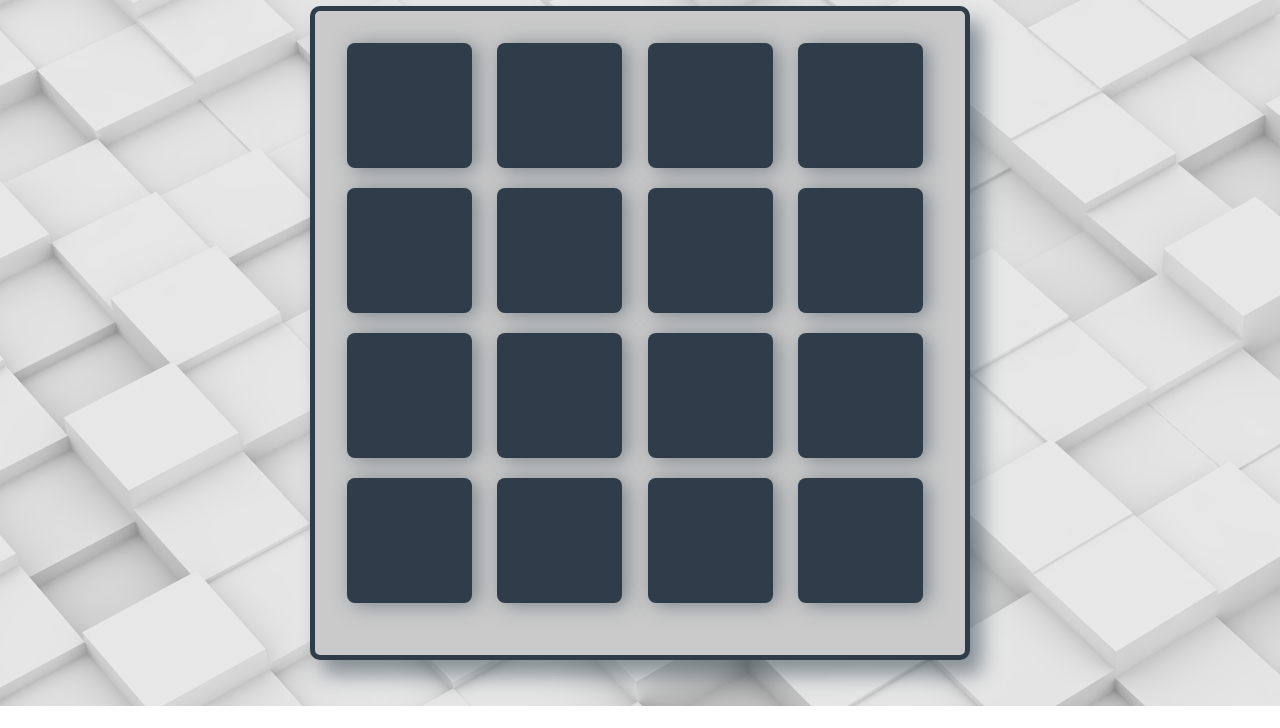
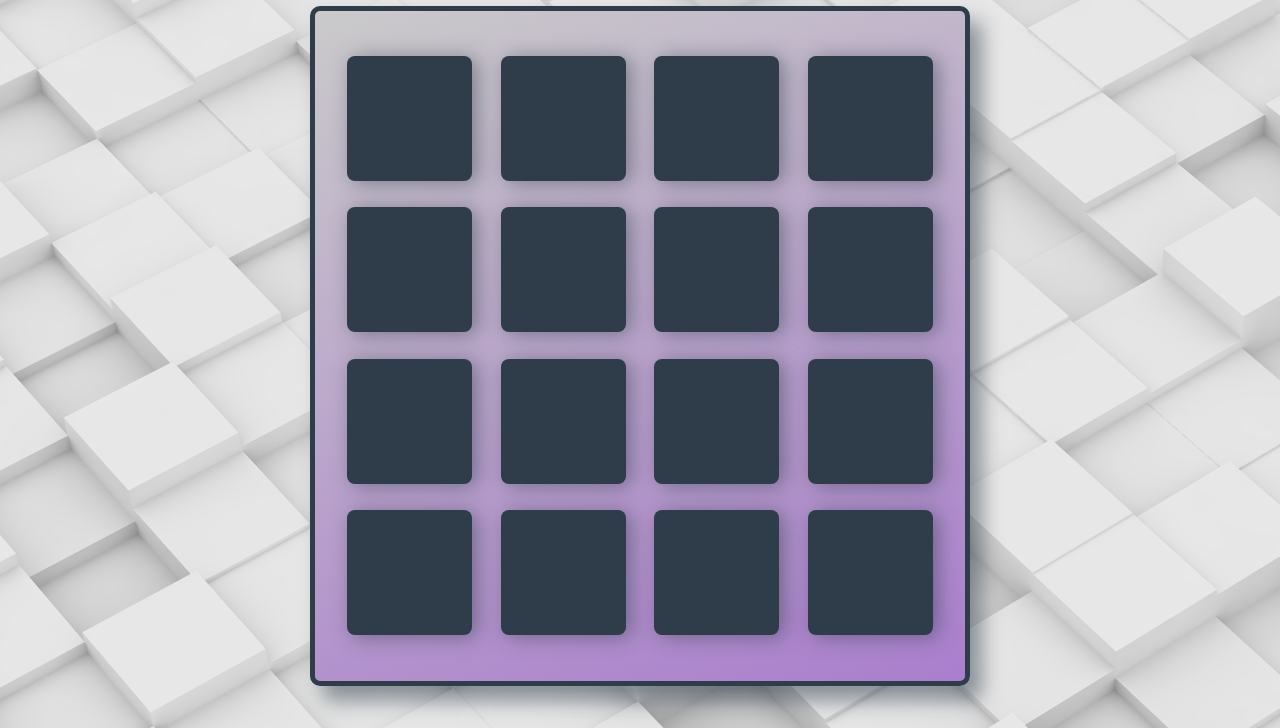
Before and after one commit to Ul1ra/MemGame, a plain HTML site: page index.html in a window 1280 px wide. Shown: the part 94-822 px from the top of the page. Before the commit the page ends 800 px from the top, so only its background shows below. Drawn offline with nearby package versions, Linux system fonts and the light colour scheme; a web font is replaced by a local one.

Commit message:
css fixed

```diff
--- a/css/styles.css
+++ b/css/styles.css
@@ -39,16 +39,20 @@ h1 {
 
 .deck {
     width: 660px;
-    background:#cacaca;
+    min-height: 680px;
+    background: linear-gradient(160deg, #cacaca 0%, #aa7ecd 100%);
     padding: 32px;
     border-radius: 10px;
     border-style: solid;
     border-width: 5px;
     border-color: #2e3d49;
+    border-radius: 10px;
     box-shadow: 12px 15px 20px 0 rgba(46, 61, 73, 0.5);
     display: flex;
     flex-wrap: wrap;
     justify-content: space-between;
+    align-items: center;
+    margin: 0 0 3em;
 
 }
 
@@ -56,16 +60,14 @@ h1 {
     height: 125px;
     width: 125px;
     background: #2e3d49;
-    margin: 0 10px 20px 0;
     font-size: 0;
-    text-align: center;
     color: #ff00c8;
     border-radius: 8px;
     cursor: pointer;
-    display: flex;
-    justify-content: center vertical;
+    display: flex !important;
+    justify-content: center;
     align-items: center;
-    box-shadow: 5px 2px 20px 0 rgba(46, 61, 73, 0.5);
+    box-shadow: 5px 2px 20px 0 rgba(46, 61, 73, 0.5);;
 }
 
 .deck .card.open {
```
